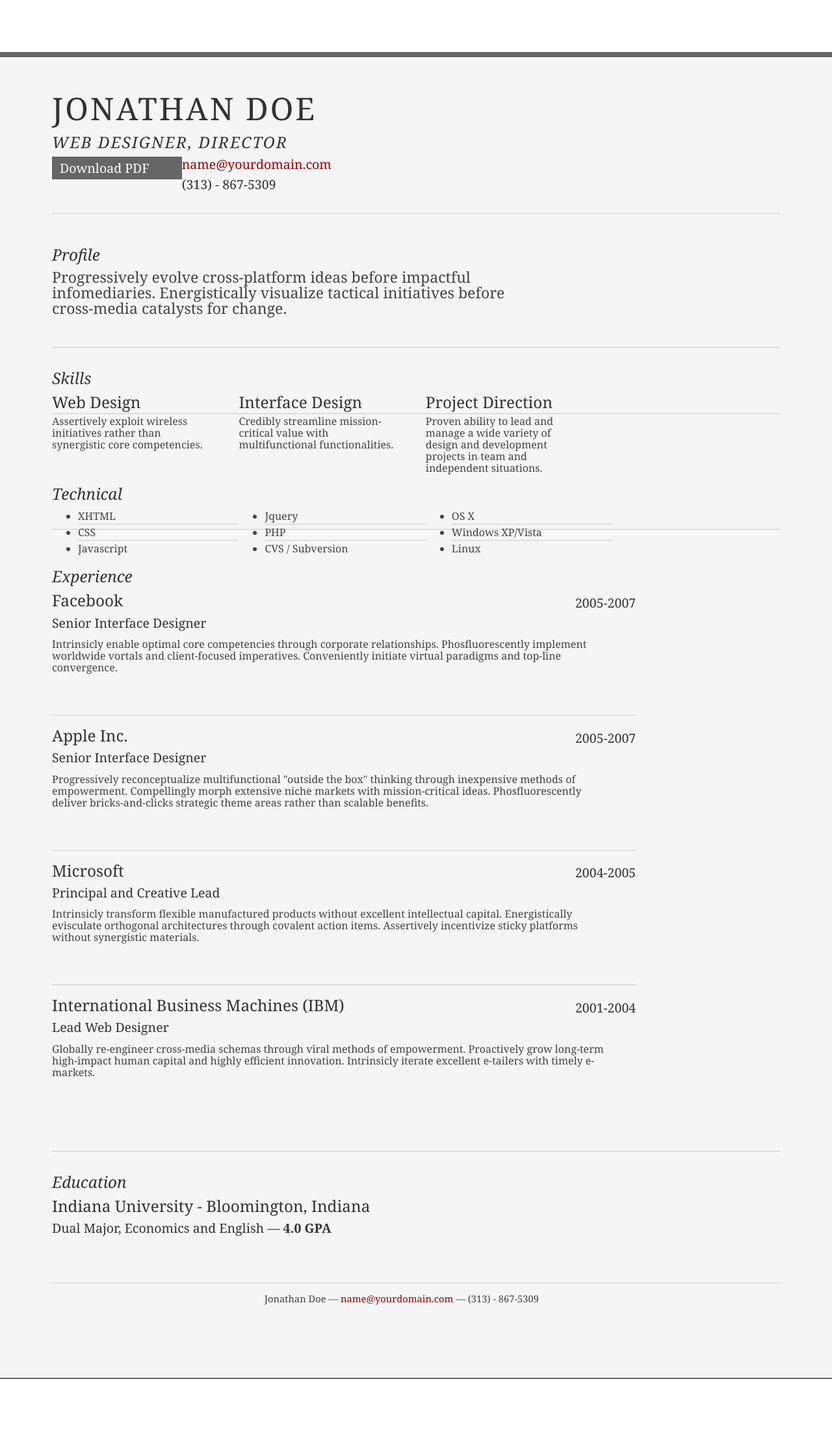
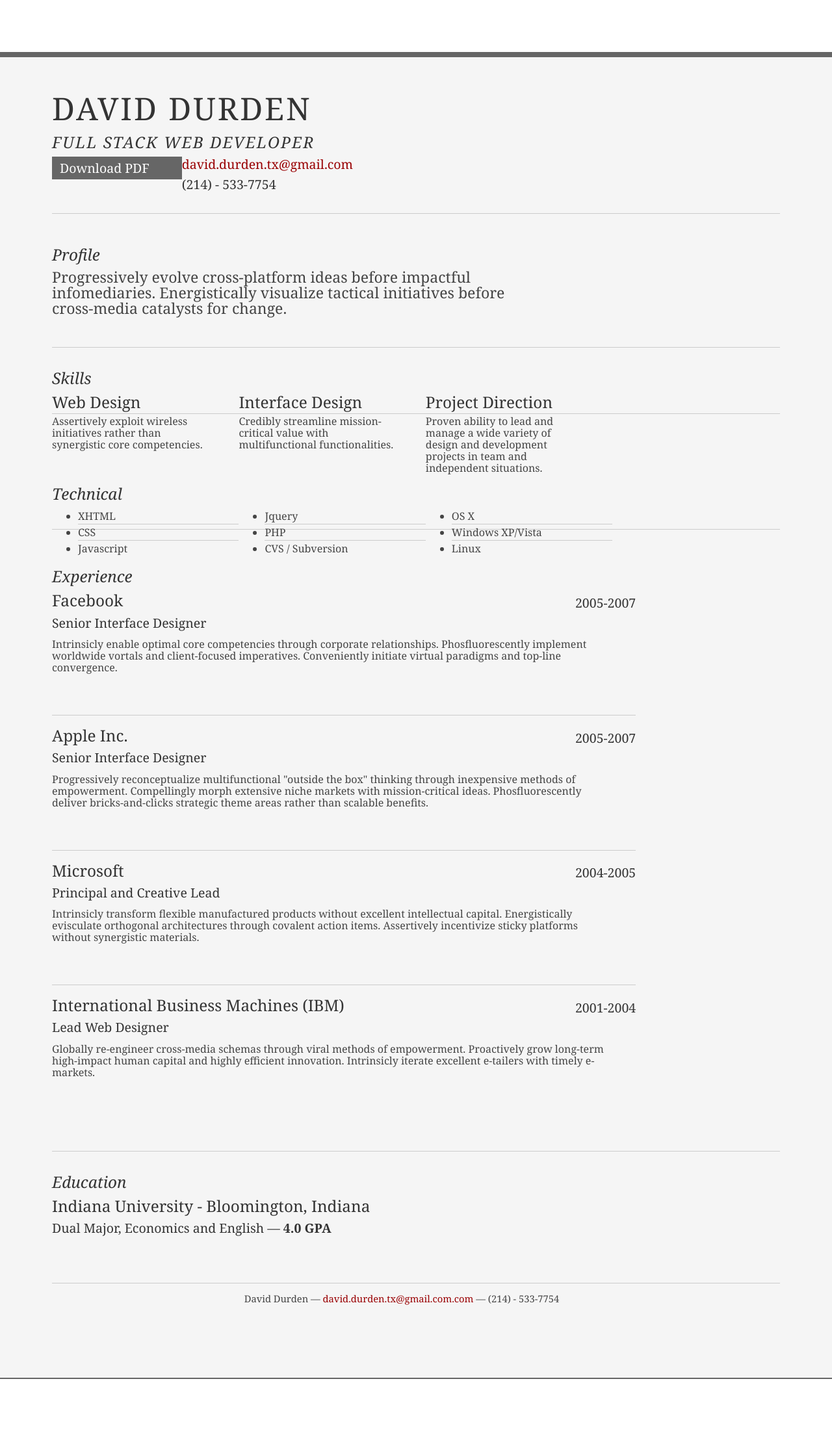
Before and after one commit to teslaman98/cyranosDjango, a Django app: page /profile/ in a window 1280 px wide. Shown: the part 57-2259 px from the top of the page at 65% size. Run offline with Django 3.2, Linux system fonts and the light colour scheme; some libraries are stand-ins or nearby versions.

Commit message:
started implementation of resume

```diff
--- a/main/templates/pages/profile.html
+++ b/main/templates/pages/profile.html
@@ -9,15 +9,15 @@
 		<div id="hd">
 			<div class="yui-gc">
 				<div class="yui-u first">
-					<h1>Jonathan Doe</h1>
-					<h2>Web Designer, Director</h2>
+					<h1>David Durden</h1>
+					<h2>Full Stack Web Developer</h2>
 				</div>
 
 				<div class="yui-u">
 					<div class="contact-info">
 						<h3><a id="pdf" href="#">Download PDF</a></h3>
-						<h3><a href="mailto:name@yourdomain.com">name@yourdomain.com</a></h3>
-						<h3>(313) - 867-5309</h3>
+						<h3><a href="mailto:david.durden.tx.com">david.durden.tx@gmail.com</a></h3>
+						<h3>(214) - 533-7754</h3>
 					</div><!--// .contact-info -->
 				</div>
 			</div><!--// .yui-gc -->
@@ -143,7 +143,7 @@
 		</div><!--// bd -->
 
 		<div id="ft">
-			<p>Jonathan Doe &mdash; <a href="mailto:name@yourdomain.com">name@yourdomain.com</a> &mdash; (313) - 867-5309</p>
+			<p>David Durden &mdash; <a href="mailto:david.durden.tx@gmail.com">david.durden.tx@gmail.com.com</a> &mdash; (214) - 533-7754</p>
 		</div><!--// footer -->
 
 	</div><!-- // inner -->
```
Also changed, not shown: static/css/giphy0.css (added, +10 -0 lines).
